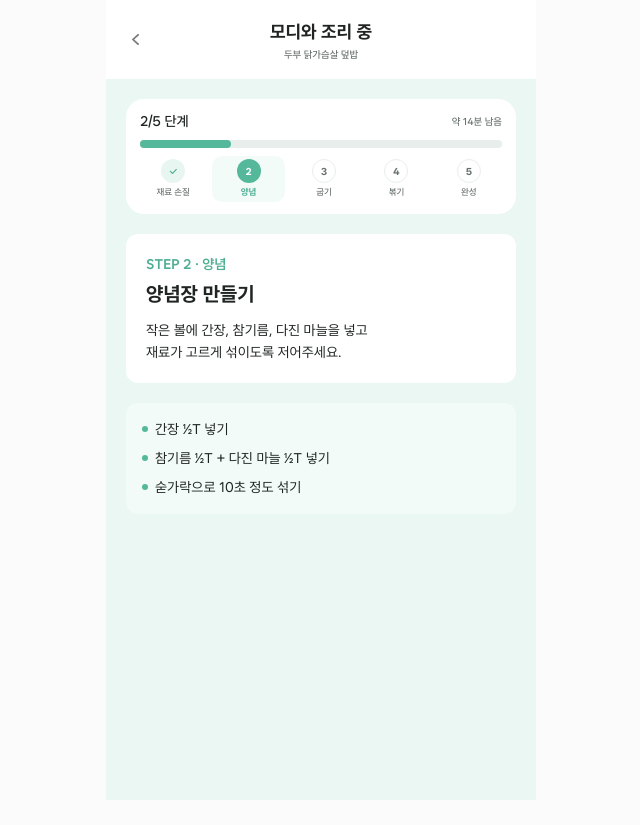
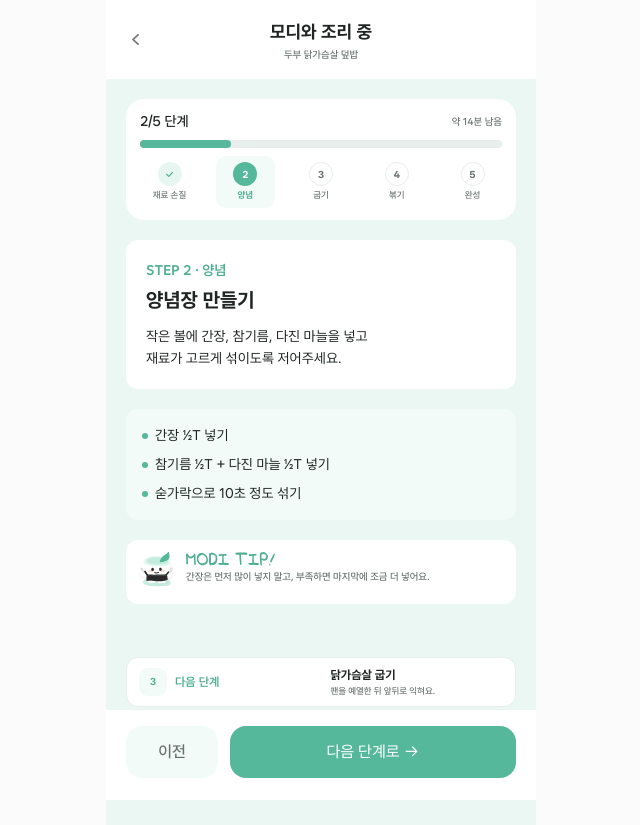
Before and after one commit to leeeeeseojin/26-1_14th-hackathon-FE, a React (Vite) app: page /recipe/cooking-mode in a window 1280 px wide. Shown: the whole page, without its empty margins (319-959 px from the left). Before the commit the page ends 800 px from the top, so only its background shows below. Built offline with nearby package versions, Linux system fonts and the light colour scheme; no server answers.

Commit message:
feat: TIP, 다음 단계 미리보기 및 하단 버튼 영역 구현 (#128)

```diff
--- a/src/pages/recipe-cooking-mode-page/components/next-step-preview/NextStepPreview.css
+++ b/src/pages/recipe-cooking-mode-page/components/next-step-preview/NextStepPreview.css
@@ -36,8 +36,11 @@
 .next-step-preview__info {
   display: flex;
   flex-direction: column;
-  margin-left: auto;
-  text-align: right;
+
+  margin-left: 28.3%;
+  margin-right: 3.4%;
+
+  text-align: left;
 }
 
 .next-step-preview__title {
--- a/src/pages/recipe-cooking-mode-page/components/next-step-preview/NextStepPreview.jsx
+++ b/src/pages/recipe-cooking-mode-page/components/next-step-preview/NextStepPreview.jsx
@@ -1,8 +1,8 @@
 import './NextStepPreview.css'
 
-export default function NextStepPreview({ stepNumber, title, description }) {
+export default function NextStepPreview({ className = '', stepNumber, title, description }) {
   return (
-    <div className='next-step-preview'>
+    <div className={`next-step-preview ${className}`}>
       <div className='next-step-preview__num'>{stepNumber}</div>
 
       <div className='next-step-preview__label-group'>
--- a/src/pages/recipe-cooking-mode-page/components/stage-progress/StageProgress.css
+++ b/src/pages/recipe-cooking-mode-page/components/stage-progress/StageProgress.css
@@ -45,19 +45,22 @@
 
 .stage-progress__stages {
   display: flex;
+  justify-content: space-between;
   gap: 6px;
 }
 
 .stage-progress__stage {
   display: flex;
-  flex: 1;
   flex-direction: column;
   align-items: center;
   justify-content: center;
   gap: 2px;
 
+  width: 59px;
+  height: 52px;
+
   border-radius: 10px;
-  padding: 0;
+  flex-shrink: 0;
 }
 
 .stage-progress__stage--active {
--- a/src/pages/recipe-cooking-mode-page/components/tip-card/TipCard.css
+++ b/src/pages/recipe-cooking-mode-page/components/tip-card/TipCard.css
@@ -1,28 +1,51 @@
 .tip-card {
-  display: flex;
-  align-items: center;
-  gap: 10px;
-
   padding: 12px;
   border-radius: 12px;
 
   background-color: var(--color-white);
 }
 
-.tip-card__illustration {
+.tip-card__row {
+  display: flex;
+  align-items: flex-start;
+  gap: 10px;
+}
+
+.tip-card__illustration-wrapper {
   flex-shrink: 0;
+
   width: 38px;
   height: 40px;
+
+  overflow: hidden;
+}
+
+.tip-card__illustration {
+  display: block;
+  width: 100%;
+  height: 100%;
+
+  object-fit: contain;
+  object-position: top;
 }
 
 .tip-card__text-group {
+  flex: 1;
+  min-width: 0;
+
   display: flex;
   flex-direction: column;
+  justify-content: flex-start;
   gap: 2px;
+
+  align-self: flex-start;
 }
 
 .tip-card__label {
+  display: block;
   height: 15px;
+  width: 90px;
+  flex-shrink: 0;
 }
 
 .tip-card__content {
--- a/src/pages/recipe-cooking-mode-page/components/tip-card/TipCard.jsx
+++ b/src/pages/recipe-cooking-mode-page/components/tip-card/TipCard.jsx
@@ -3,11 +3,15 @@ import './TipCard.css'
 export default function TipCard({ illustration, label, content }) {
   return (
     <div className='tip-card'>
-      <img src={illustration} alt='' className='tip-card__illustration' />
+      <div className='tip-card__row'>
+        <div className='tip-card__illustration-wrapper'>
+          <img src={illustration} alt='' className='tip-card__illustration' />
+        </div>
 
-      <div className='tip-card__text-group'>
-        <img src={label} alt='MODI TIP' className='tip-card__label' />
-        <p className='tip-card__content'>{content}</p>
+        <div className='tip-card__text-group'>
+          <img src={label} alt='MODI TIP' className='tip-card__label' />
+          <p className='tip-card__content'>{content}</p>
+        </div>
       </div>
     </div>
   )
--- a/src/pages/recipe-cooking-mode-page/entry/RecipeCookingModePage.css
+++ b/src/pages/recipe-cooking-mode-page/entry/RecipeCookingModePage.css
@@ -16,3 +16,43 @@
   padding: 20px;
   padding-bottom: 28px;
 }
+
+.recipe-cooking-mode-page__bottom {
+  position: sticky;
+  bottom: 0;
+
+  display: flex;
+  gap: 12px;
+
+  padding: 16px 20px 22px;
+
+  background-color: var(--color-white);
+}
+
+.recipe-cooking-mode-page__prev-button {
+  display: flex;
+  align-items: center;
+  justify-content: center;
+
+  width: 92px;
+  height: 52px;
+  border-radius: 16px;
+
+  background-color: #f3fbf8;
+
+  font-size: 16px;
+  font-weight: 500;
+  color: var(--color-sub-text);
+}
+
+.recipe-cooking-mode-page__next-preview-gap {
+  margin-top: 33px;
+}
+
+.recipe-cooking-mode-page__next-button {
+  flex: 1;
+  height: 52px !important;
+  border-radius: 16px !important;
+
+  font-size: 16px !important;
+}
--- a/src/pages/recipe-cooking-mode-page/entry/RecipeCookingModePage.jsx
+++ b/src/pages/recipe-cooking-mode-page/entry/RecipeCookingModePage.jsx
@@ -1,7 +1,13 @@
 import Header from '../../../components/header/Header'
+import CommonButton from '../../../components/common-button/CommonButton'
 import StageProgress from '../components/stage-progress/StageProgress'
 import CurrentStepCard from '../components/current-step-card/CurrentStepCard'
 import ActionChecklist from '../components/action-checklist/ActionChecklist'
+import TipCard from '../components/tip-card/TipCard'
+import NextStepPreview from '../components/next-step-preview/NextStepPreview'
+
+import tipIllustration from '../../../assets/cooking-flow/tip-illustration.svg'
+import tipLabel from '../../../assets/cooking-flow/tip-label.svg'
 
 import { DUMMY_RECIPE_NAME, DUMMY_COOKING_STEPS } from '../apis/dummyRecipeCookingMode'
 
@@ -12,10 +18,10 @@ function getRemainingMinutes(steps, currentIndex) {
 }
 
 export default function RecipeCookingModePage({ onBack }) {
-  // TODO: Sub 133에서 useState로 전환, 이전/다음 버튼과 연결 예정
   const currentIndex = 1
 
   const currentStep = DUMMY_COOKING_STEPS[currentIndex]
+  const nextStep = DUMMY_COOKING_STEPS[currentIndex + 1]
   const remainingMinutes = getRemainingMinutes(DUMMY_COOKING_STEPS, currentIndex)
 
   return (
@@ -38,7 +44,25 @@ export default function RecipeCookingModePage({ onBack }) {
 
         <ActionChecklist actions={currentStep.actions} />
 
-        {/* Sub 128: TIP, 다음 단계 미리보기 및 하단 버튼 영역 */}
+        <TipCard illustration={tipIllustration} label={tipLabel} content={currentStep.tip} />
+
+        {nextStep && (
+          <NextStepPreview
+            className='recipe-cooking-mode-page__next-preview-gap'
+            stepNumber={currentIndex + 2}
+            title={nextStep.title}
+            description={nextStep.description}
+          />
+        )}
+      </div>
+
+      <div className='recipe-cooking-mode-page__bottom'>
+        <button type='button' className='recipe-cooking-mode-page__prev-button'>
+          이전
+        </button>
+        <CommonButton weight='regular' className='recipe-cooking-mode-page__next-button'>
+          다음 단계로 →
+        </CommonButton>
       </div>
     </main>
   )
```
